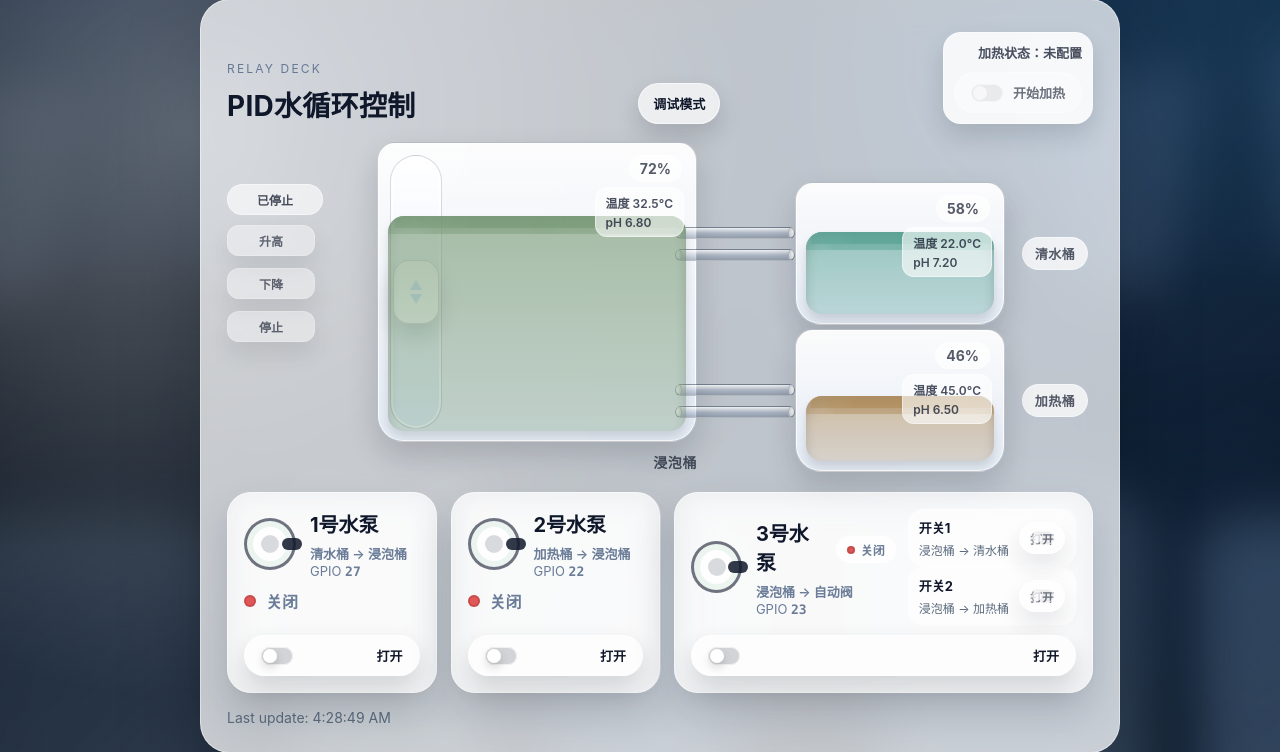
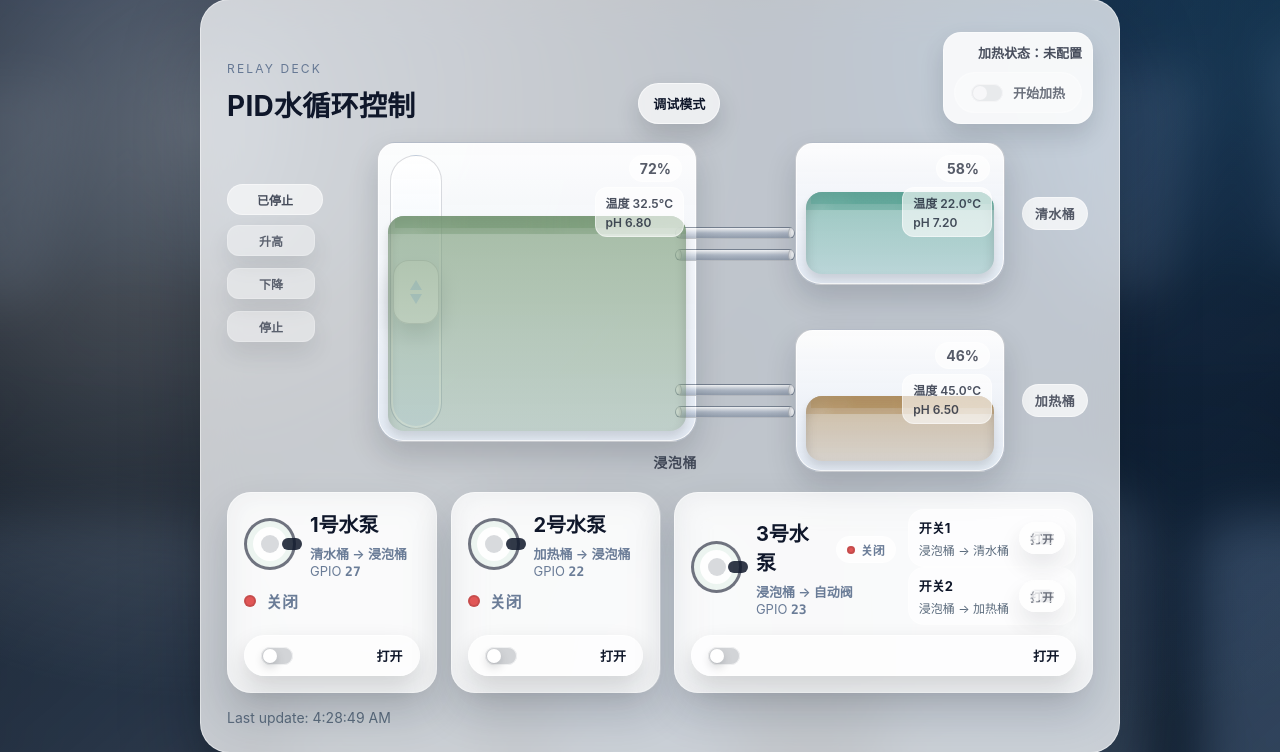
Before and after one commit to MickeyElders/pi-control-program, a FastAPI app: page / in a window 1280 px wide. Shown: the part 29-781 px from the top of the page. Run offline with FastAPI, Linux system fonts and the light colour scheme.

Commit message:
移动桶的高度

```diff
--- a/static/style.css
+++ b/static/style.css
@@ -110,6 +110,9 @@ body::after {
   display: grid;
   gap: var(--tank-gap);
   align-items: start;
+  align-content: space-between;
+  align-self: stretch;
+  height: 100%;
 }
 
 .lift-panel {
@@ -385,9 +388,6 @@ body::after {
   white-space: nowrap;
 }
 
-.tank.small.fresh {
-  transform: translateY(10px);
-}
 
 .tank-percent {
   position: absolute;
@@ -1148,7 +1148,3 @@ body.is-mobile .tank.soak .tank-body {
 body.is-mobile .tank.small .tank-body {
   width: 210px;
 }
-
-body.is-mobile .tank.small.fresh {
-  transform: translateY(6px);
-}
```
